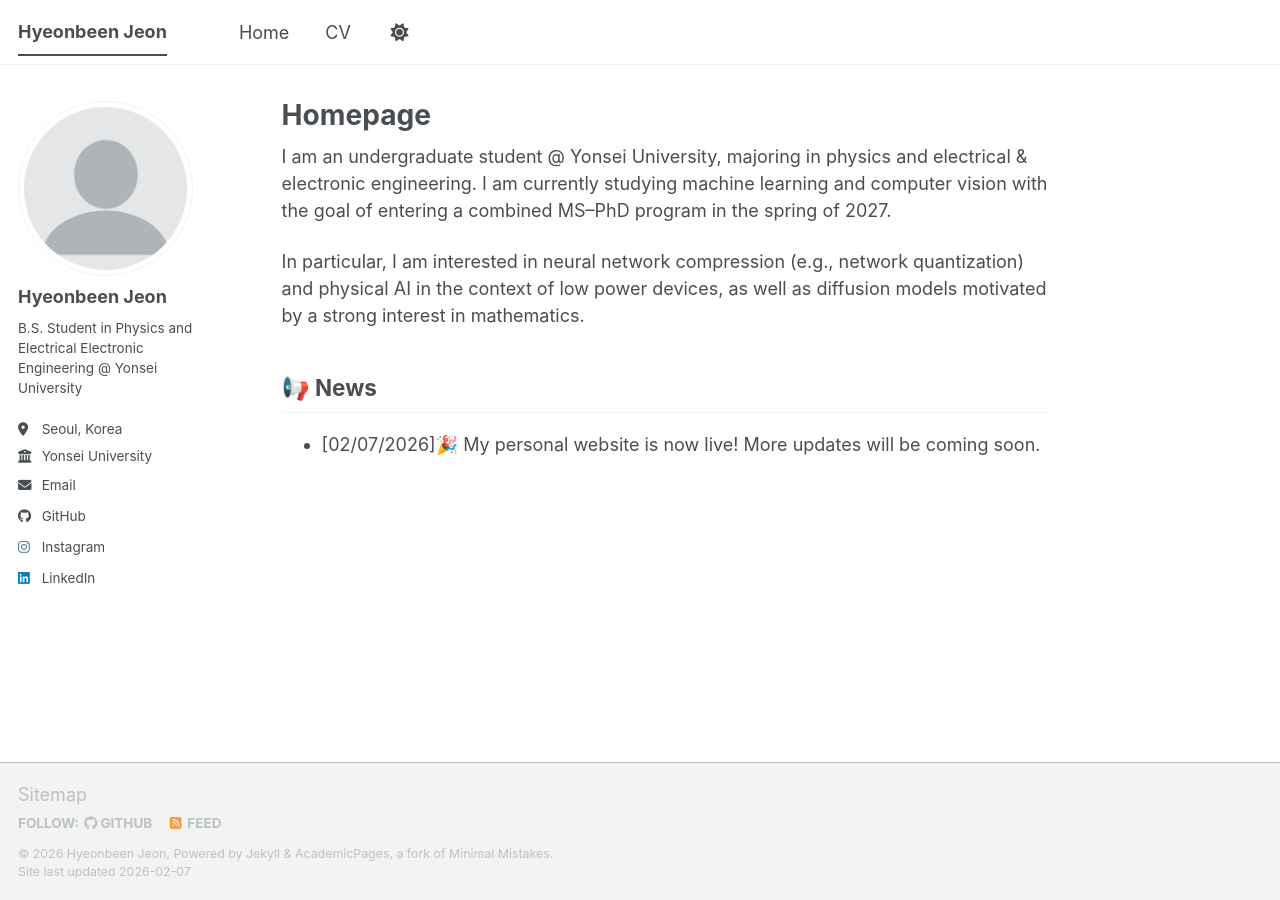
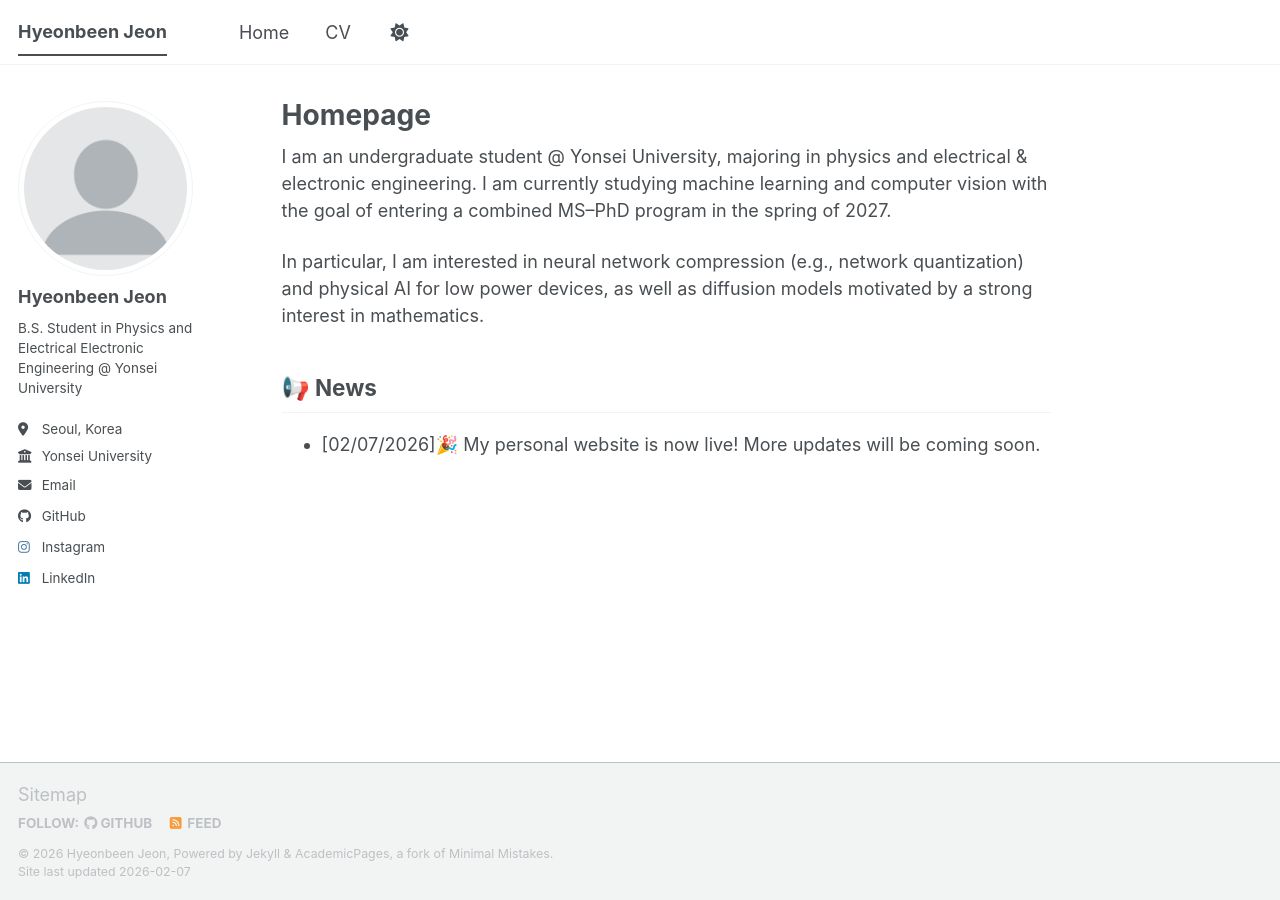
Before and after one commit to jnhnbn01/jnhnbn01.github.io, a Jekyll site: the page built from _pages/about.md, in a window 1280 px wide. Built offline with Jekyll 4.4.1, drawn with Linux system fonts in a browser that asks for light colours; a script bundle is joined from its source files by our own code; library files that are not in the unit come from our copies.

Commit message:
about.md 업데이트

```diff
--- a/_pages/about.md
+++ b/_pages/about.md
@@ -9,7 +9,7 @@ redirect_from:
 
 I am an undergraduate student @ Yonsei University, majoring in physics and electrical & electronic engineering. I am currently studying machine learning and computer vision with the goal of entering a combined MS–PhD program in the spring of 2027.
 
-In particular, I am interested in neural network compression (e.g., network quantization) and physical AI in the context of low power devices, as well as diffusion models motivated by a strong interest in mathematics.
+In particular, I am interested in neural network compression (e.g., network quantization) and physical AI for low power devices, as well as diffusion models motivated by a strong interest in mathematics.
 
 ## 📢 News
 - [02/07/2026]🎉 My personal website is now live! More updates will be coming soon.
```
